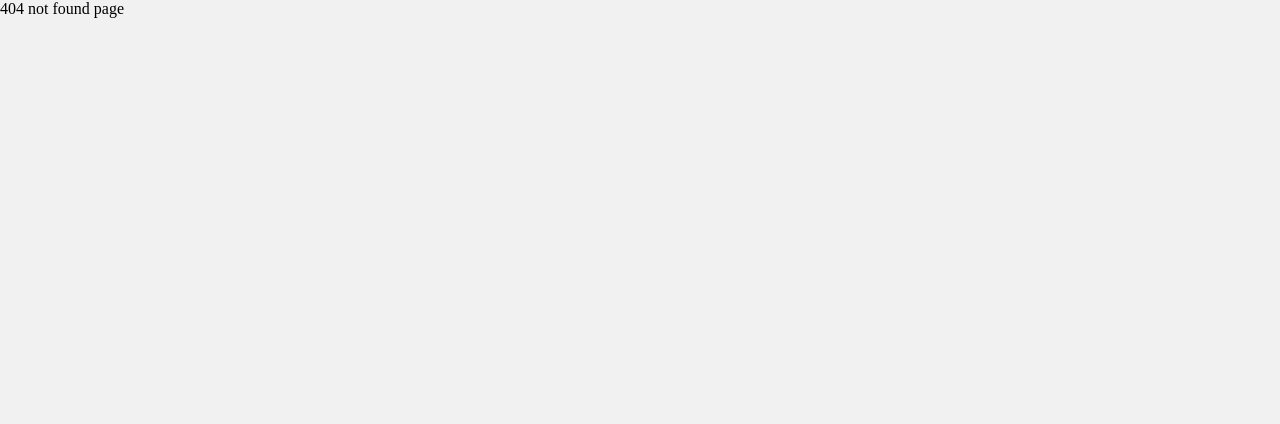
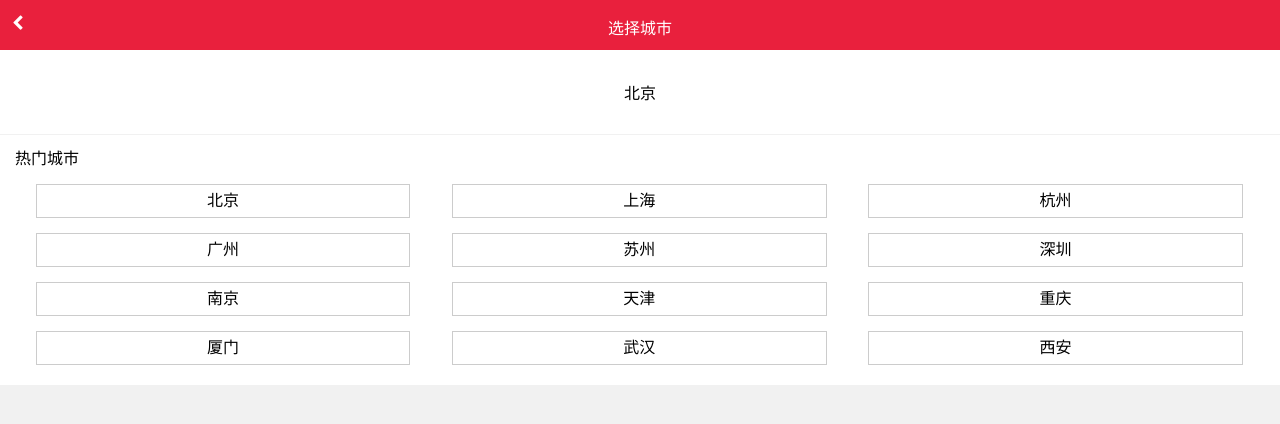
Before and after one commit to wkl007/react-o2o, a React app: page /city in a window 1280 px wide. Before the commit this address had no page. Shown: the top 424 px of the page. Built offline with nearby package versions, Linux system fonts and the light colour scheme.

Commit message:
city页完成

```diff
--- /dev/null
+++ b/src/components/cityList/cityList.js
@@ -0,0 +1,77 @@
+import React, {Component} from 'react';
+
+import './style.less'
+
+class CityList extends Component {
+  constructor(props) {
+    super(props);
+  }
+
+  clickHandle = (cityName) => {
+    let changeFn = this.props.changeFn;
+    changeFn(cityName)
+  }
+
+  render() {
+    let cityList = [
+      {
+        id: 1,
+        name: '北京'
+      },
+      {
+        id: 2,
+        name: '上海'
+      },
+      {
+        id: 3,
+        name: '杭州'
+      },
+      {
+        id: 4,
+        name: '广州'
+      },
+      {
+        id: 5,
+        name: '苏州'
+      },
+      {
+        id: 6,
+        name: '深圳'
+      }, {
+        id: 7,
+        name: '南京'
+      }, {
+        id: 8,
+        name: '天津'
+      }, {
+        id: 9,
+        name: '重庆'
+      }, {
+        id: 10,
+        name: '厦门'
+      }, {
+        id: 11,
+        name: '武汉'
+      }, {
+        id: 12,
+        name: '西安'
+      }
+    ];
+    return (
+      <div className='city-list-container'>
+        <h3>热门城市</h3>
+        <ul className='clear'>
+          {
+            cityList.map((item, index) => {
+              return <li key={index}>
+                <span onClick={e=>{this.clickHandle(item.name)}}>{item.name}</span>
+              </li>
+            })
+          }
+        </ul>
+      </div>
+    )
+  }
+}
+
+export default CityList
--- /dev/null
+++ b/src/components/cityList/style.less
@@ -0,0 +1,26 @@
+.city-list-container {
+  background: #fff;
+  padding: 10px 15px 20px 15px;
+  h3 {
+    font-size: 16px;
+  }
+  ul {
+    display: block;
+    width: 100%;
+  }
+  li {
+    list-style: none;
+    display: block;
+    float: left;
+    width: 33.3%;
+    text-align: center;
+    span {
+      display: inline-block;
+      border: 1px solid #ccc;
+      font-size: 16px;
+      line-height: 2;
+      margin-top: 15px;
+      width: 90%;
+    }
+  }
+}
--- /dev/null
+++ b/src/components/currentCity/currentCity.js
@@ -0,0 +1,19 @@
+import React, {Component} from 'react';
+
+import './style.less'
+
+class CurrentCitry extends Component {
+  constructor(props) {
+    super(props);
+  }
+
+  render() {
+    return (
+      <div className='current-city'>
+        <h2>{this.props.cityName}</h2>
+      </div>
+    )
+  }
+}
+
+export default CurrentCitry
--- /dev/null
+++ b/src/components/currentCity/style.less
@@ -0,0 +1,6 @@
+.current-city{
+  padding: 30px 0;
+  border-bottom: 1px solid #f1f1f1;
+  background: #fff;
+  text-align: center;
+}
--- /dev/null
+++ b/src/components/header/header.js
@@ -0,0 +1,32 @@
+import React, {Component} from 'react';
+import {withRouter} from 'react-router-dom';
+
+import './style.less'
+
+class Header extends Component {
+  constructor(props) {
+    super(props);
+  }
+
+  clickHandle = () => {
+    let backRouter = this.props.backRouter;
+    if (backRouter) {
+      this.props.history.push(backRouter)
+    } else {
+      this.props.history.goBack();
+    }
+  }
+
+  render() {
+    return (
+      <div className='common-header'>
+        <span className='back-icon' onClick={this.clickHandle}>
+          <i className='icon-chevron-left'/>
+        </span>
+        <h1>{this.props.title}</h1>
+      </div>
+    )
+  }
+}
+
+export default withRouter(Header);
--- /dev/null
+++ b/src/components/header/style.less
@@ -0,0 +1,17 @@
+.common-header {
+  height: 50px;
+  padding: 15px 10px;
+  text-align: center;
+  position: relative;
+  background: rgb(233, 32, 61);
+  color: #fff;
+  h1 {
+    display: inline;
+  }
+  .back-icon {
+    position: absolute;
+    left: 10px;
+    width: 16px;
+    height: 16px;
+  }
+}
--- a/src/pages/city/city.js
+++ b/src/pages/city/city.js
@@ -1,16 +1,63 @@
 import React, {Component} from 'react';
+import {bindActionCreators} from 'redux';
+import {connect} from 'react-redux';
+import LocalStore from '../../util/localStore'
+import {CITY_NAME} from "../../util/localStoreKey";
+import * as userInfoActionFromOtherFile from '../../redux/actions/userInfo'
+
+import Header from '../../components/header/header'
+import CurrentCity from '../../components/currentCity/currentCity'
+import CityList from '../../components/cityList/cityList'
 
 class City extends Component {
   constructor(props) {
     super(props);
+  }
 
+  changeCity = (newCity) => {
+    if (!newCity) return;
+
+    if (window.confirm(`您选择的城市是:${newCity}`)) {
+      //修改redux
+      let userInfo = this.props.userInfo;
+      userInfo.cityName = newCity;
+      this.props.userInfoActions.update(userInfo);
+
+      //修改本地存储
+      LocalStore.setItem(CITY_NAME, newCity);
+
+      this.props.history.goBack();
+    }
   }
 
   render() {
     return (
-      <h1>city</h1>
+      <div className='city'>
+        <Header title='选择城市'/>
+        <CurrentCity cityName={this.props.userInfo.cityName}/>
+        <CityList changeFn={this.changeCity}/>
+      </div>
     )
   }
 }
 
-export default City
+//redux react绑定
+function mapStateToProps(state) {
+  return {
+    userInfo: state.userInfo
+  }
+}
+
+function mapDispatchToProps(dispatch) {
+  return {
+    userInfoActions: bindActionCreators(
+      userInfoActionFromOtherFile, dispatch
+    )
+  }
+}
+
+
+export default connect(
+  mapStateToProps,
+  mapDispatchToProps,
+)(City)
--- a/src/pages/index/index.js
+++ b/src/pages/index/index.js
@@ -20,7 +20,6 @@ class Index extends Component {
   //城市初始化
   init() {
     let cityName = LocalStore.getItem(CITY_NAME);
-
     if (!cityName) {
       cityName = '北京'
     }
--- a/src/router/App.js
+++ b/src/router/App.js
@@ -11,7 +11,6 @@ import Detail from '../pages/detail/detail'
 import NotFound from '../pages/notFound/notFound'
 
 class App extends Component {
-
   render() {
     return (
       <div className="App">
@@ -19,7 +18,7 @@ class App extends Component {
           <Switch>
             <Redirect path="/" to={{pathname: '/home'}} exact/>
             <Route path='/home' component={Home}/>
-            <Route path='city' component={City}/>
+            <Route path='/city' component={City}/>
             <Route path='/login/:router?' component={Login}/>
             <Route path='/user' component={User}/>
             <Route path='/search/:category/:keyword?' component={Search}/>
```
Also changed, not shown: 1 other file (tests, documents, lock files or other folders).
